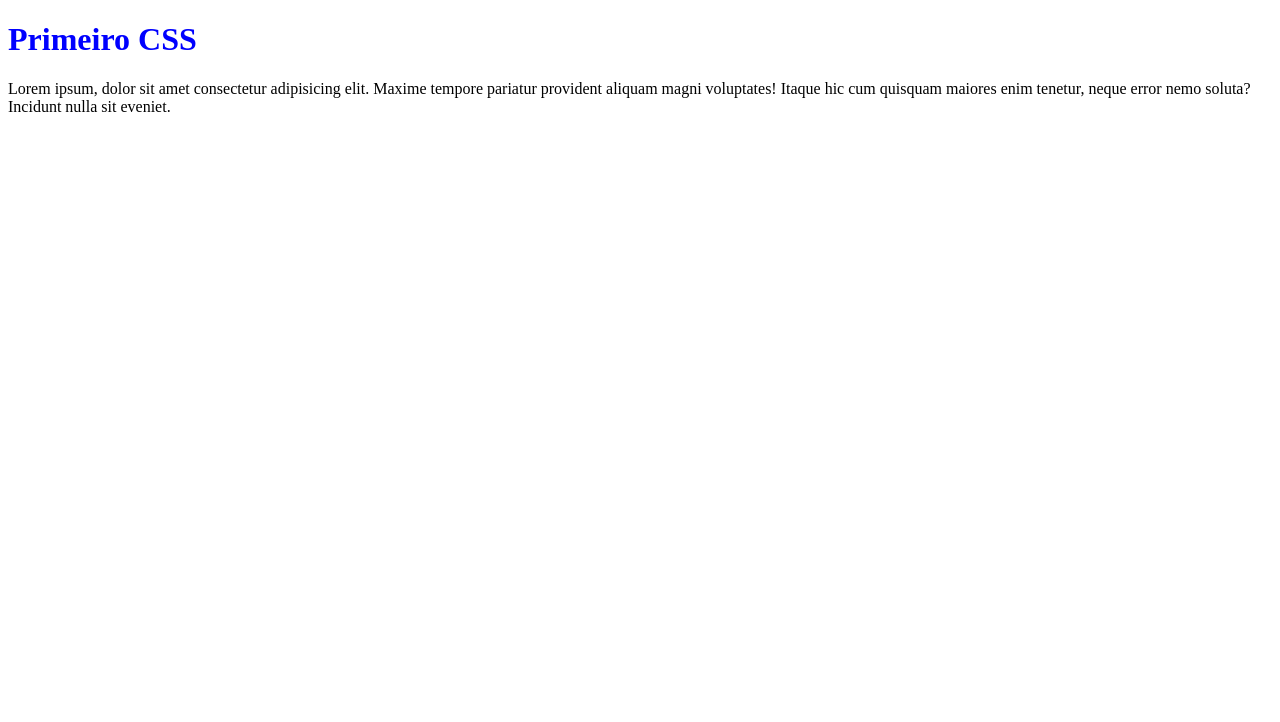
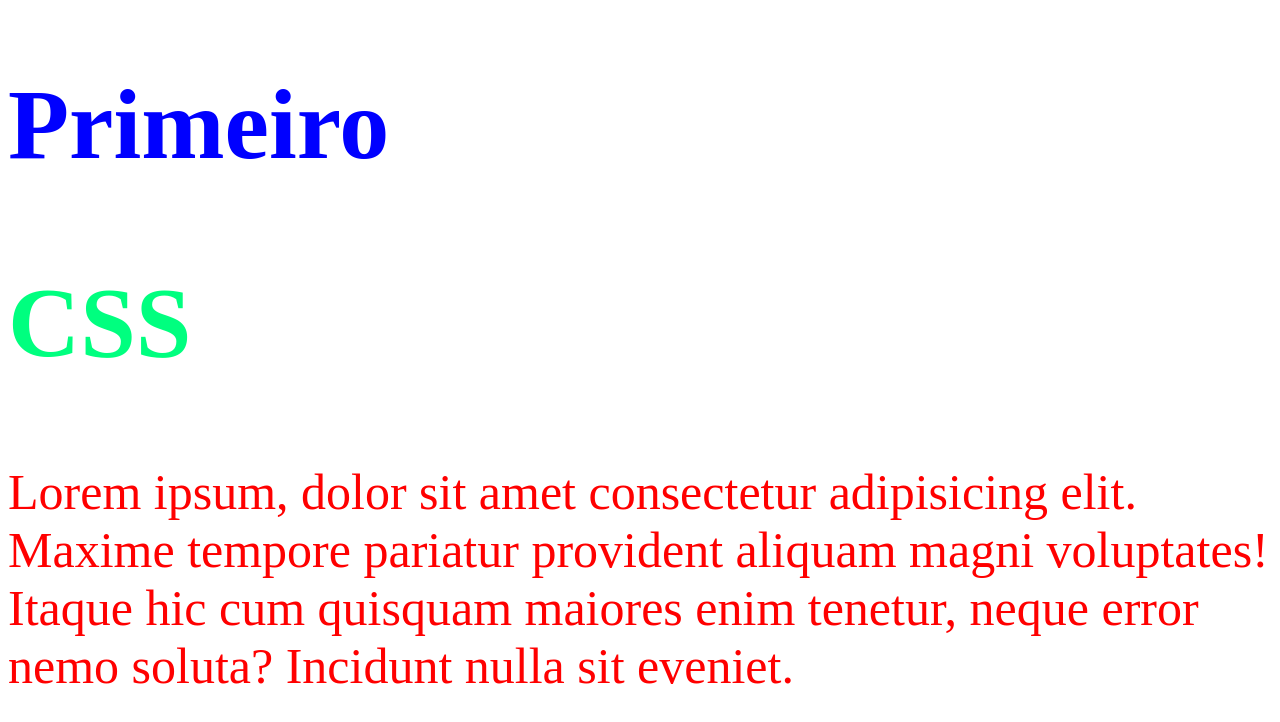
Before and after one commit to lucas777-code/aulasCSS, a plain HTML site: page ex01_AdicionarCSS/index.html in a window 1280 px wide. Drawn offline with Linux system fonts and the light colour scheme.

Commit message:
Arquivo de CSS externo

```diff
--- a/ex01_AdicionarCSS/index.html
+++ b/ex01_AdicionarCSS/index.html
@@ -7,7 +7,8 @@
     <title>Adicionando CSS</title>
 </head>
 <body>
-    <h1>Primeiro CSS</h1>
+    <h1>Primeiro</h1>
+    <h2>CSS</h2>
     <p>
         Lorem ipsum, dolor sit amet consectetur adipisicing elit. Maxime tempore pariatur provident aliquam magni voluptates! Itaque hic cum quisquam maiores enim tenetur, neque error nemo soluta? Incidunt nulla sit eveniet.
     </p>
--- a/ex01_AdicionarCSS/style.css
+++ b/ex01_AdicionarCSS/style.css
@@ -1,3 +1,13 @@
+/* Usando CSS externo*/
 h1{
     color: blue;
+    font-size: 100px;
 }
+h2{
+    color: springgreen;
+    font-size: 100px;
+}
+p{
+    color: rgb(255, 0, 0);
+    font-size: 50px;
+}
```
